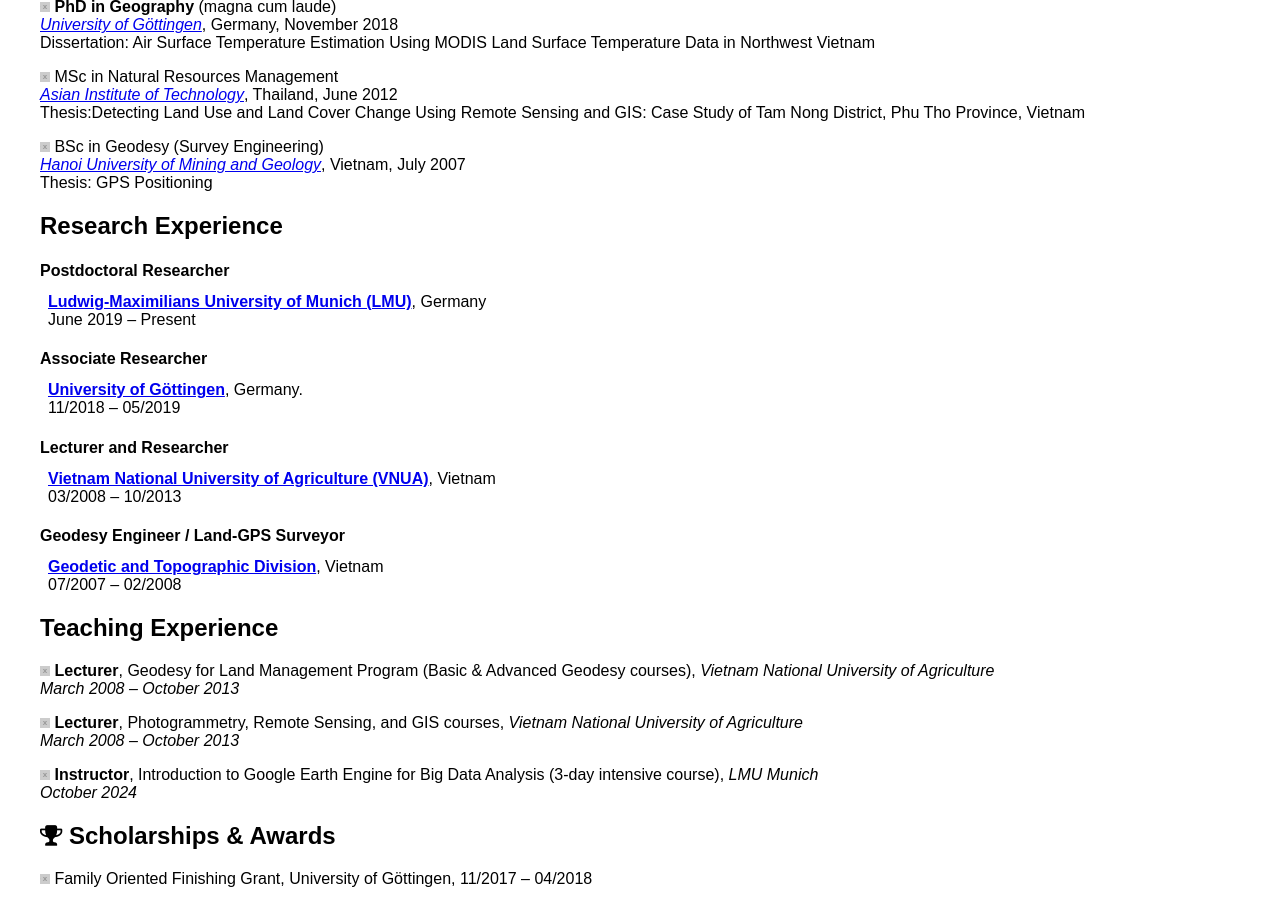
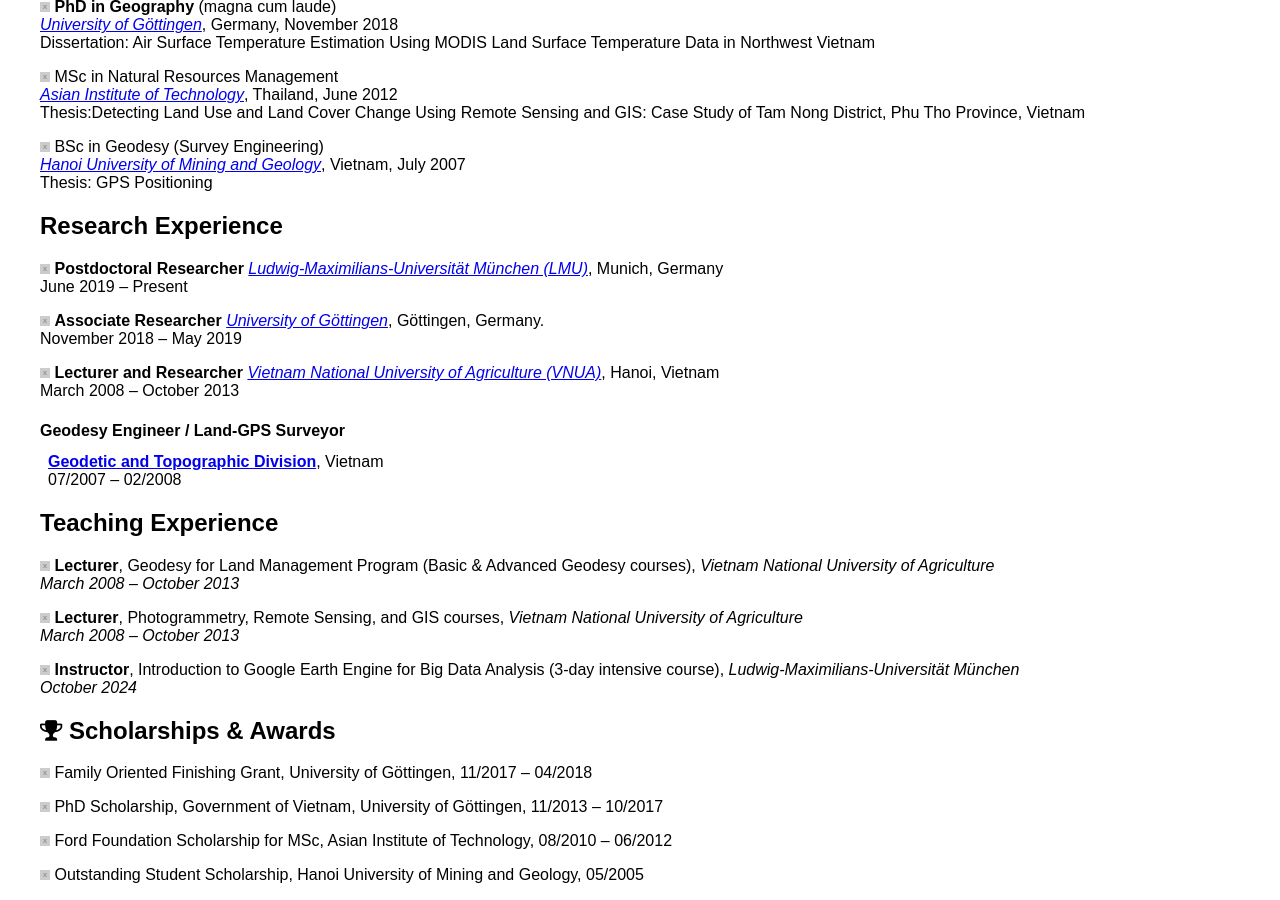
Before and after one commit to thanhnoiphan/thanhnoiphan.github.io, a Jekyll site: the page built from cv.md, in a window 1280 px wide and 900 px high, scrolled down 549 px. Built offline with Jekyll 4.4.1, drawn with Linux system fonts in a browser that asks for light colours; nearby versions of some CDN libraries; a script that is not in the unit is left out.

Commit message:
Update cv.md

```diff
--- a/cv.md
+++ b/cv.md
@@ -41,24 +41,19 @@
 Thesis: GPS Positioning
 
 ## Research Experience
-#### Postdoctoral Researcher
-<div style="margin-left: 0.5em; margin-top: -0.5em;">
-  <a href="https://www.geo.lmu.de/geographie/de/personen/"><strong>Ludwig-Maximilians University of Munich (LMU)</strong></a>, Germany <br>
-  June 2019 – Present
-</div>
 
-#### Associate Researcher
-<div style="margin-left: 0.5em; margin-top: -0.5em;">
-  <a href="https://www.uni-goettingen.de/"><strong>University of Göttingen</strong></a>, Germany. <br>
-  11/2018 – 05/2019
-</div>
+![#00CCBB](https://placehold.co/10x10/00CCBB/00CCBB.png) **Postdoctoral Researcher**
+*[Ludwig-Maximilians-Universität München (LMU)](https://www.geo.lmu.de/geographie/de/personen/)*, Munich, Germany <br>
+June 2019 – Present
+
+![#00CCBB](https://placehold.co/10x10/00CCBB/00CCBB.png) **Associate Researcher**
+*[University of Göttingen](https://www.uni-goettingen.de/)*, Göttingen, Germany. <br>
+November 2018 – May 2019
 
 
-#### Lecturer and Researcher
-<div style="margin-left: 0.5em; margin-top: -0.5em;">
-  <a href="https://eng.vnua.edu.vn/"><strong>Vietnam National University of Agriculture (VNUA)</strong></a>, Vietnam <br>
-  03/2008 – 10/2013
-</div>
+![#00CCBB](https://placehold.co/10x10/00CCBB/00CCBB.png) **Lecturer and Researcher**
+*[Vietnam National University of Agriculture (VNUA)](https://eng.vnua.edu.vn/)*, Hanoi, Vietnam <br>
+March 2008 – October 2013
 
 
 #### Geodesy Engineer / Land-GPS Surveyor
@@ -75,7 +70,7 @@
 ![#00CCBB](https://placehold.co/10x10/00CCBB/00CCBB.png) **Lecturer**, Photogrammetry, Remote Sensing, and GIS courses, *Vietnam National University of Agriculture*
   _March 2008 – October 2013_
 
-![#00CCBB](https://placehold.co/10x10/00CCBB/00CCBB.png) **Instructor**, Introduction to Google Earth Engine for Big Data Analysis (3-day intensive course), *LMU Munich*
+![#00CCBB](https://placehold.co/10x10/00CCBB/00CCBB.png) **Instructor**, Introduction to Google Earth Engine for Big Data Analysis (3-day intensive course), *Ludwig-Maximilians-Universität München*
   _October 2024_
 
 ## <i class="fa fa-trophy"></i> Scholarships & Awards
```
